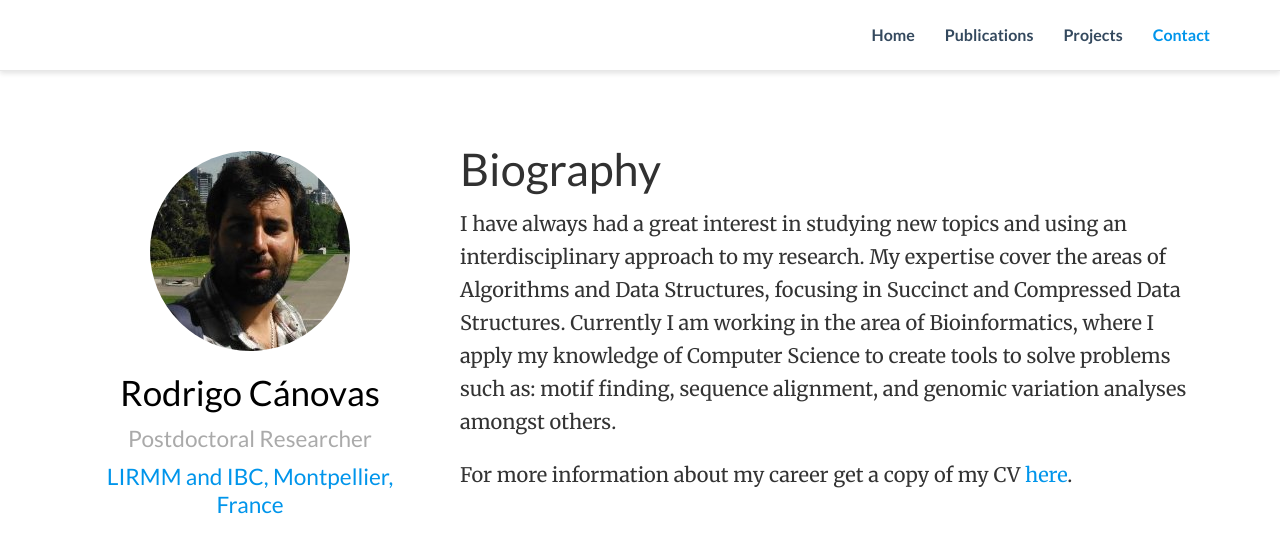
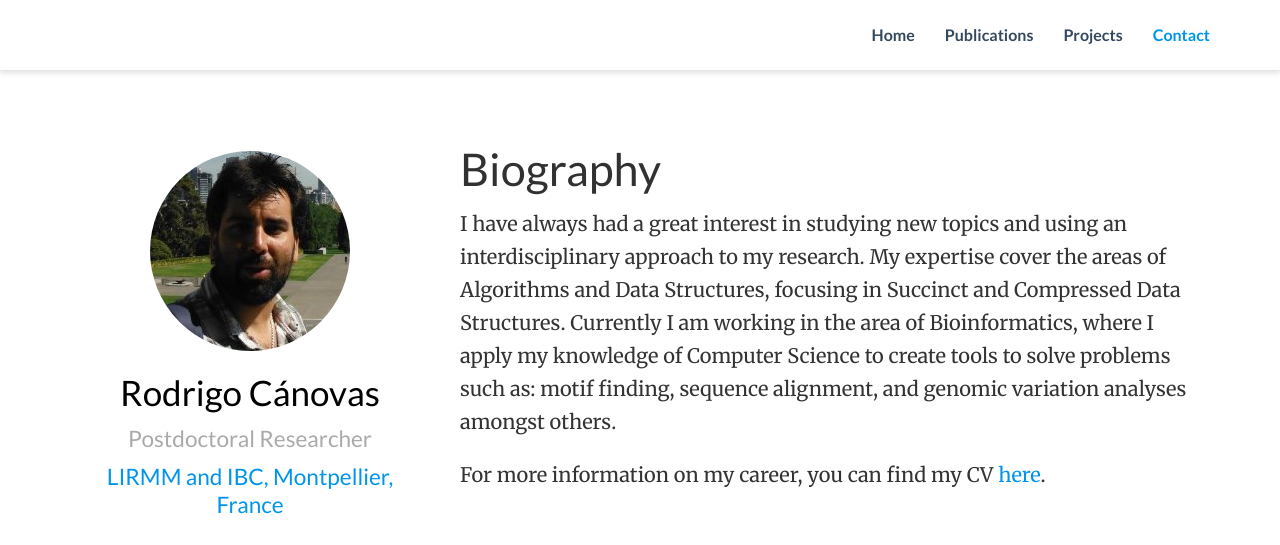
Before and after one commit to rcanovas/rcanovas.github.io, a plain HTML site: page index.html in a window 1280 px wide. Shown: the top 545 px of the page. Drawn offline with nearby package versions, Linux system fonts and the light colour scheme; files whose address does not match are found by name.

Commit message:
my home page

```diff
--- a/index.html
+++ b/index.html
@@ -194,7 +194,7 @@ of Bioinformatics, where I apply my knowledge of Computer Science to create tool
 solve problems such as: motif finding, sequence alignment, and genomic variation
 analyses amongst others.</p>
 
-<p>For more information about my career get a copy of my CV
+<p>For more information on my career, you can find my CV
 <a href="/cv/cv_rcanovas_academy.pdf">here</a>.</p>
 
 
```
